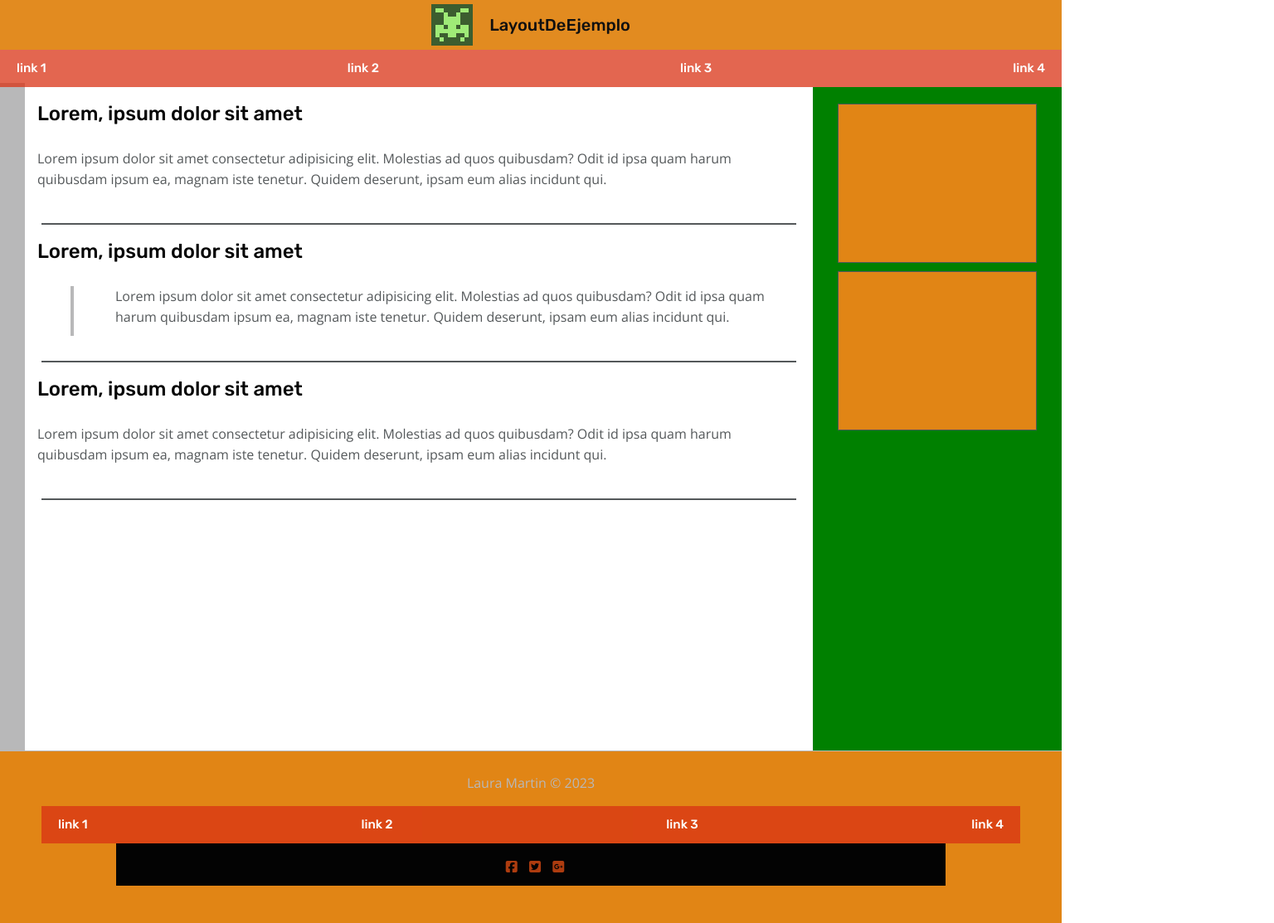
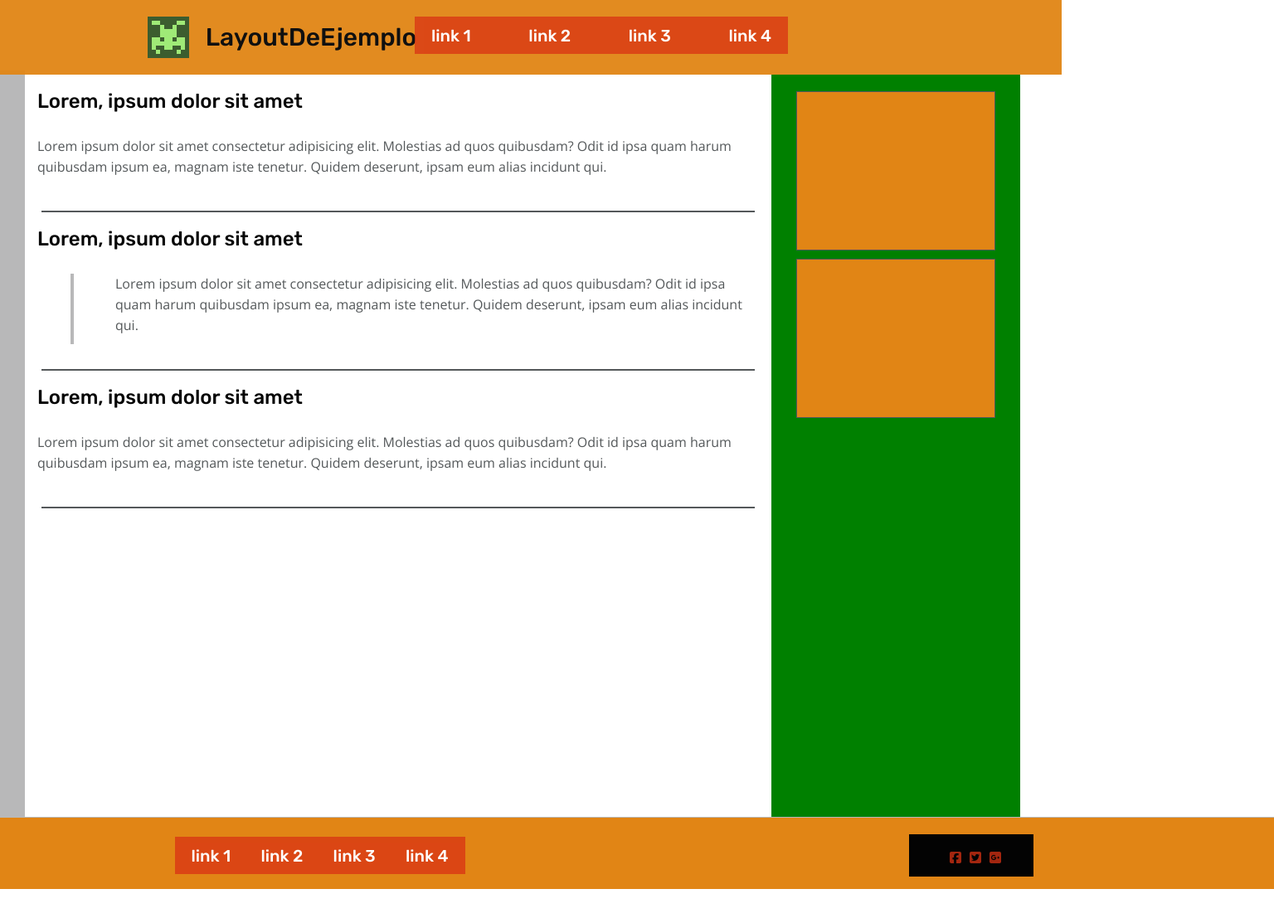
Before and after one commit to lauramargo/create, a website: page version0/index.html in a window 1280 px wide. Shown: the whole page at 83% size, 1536 px wide, since content can reach past the window. After the commit the page ends 1072 px from the top, so only its background shows below. Drawn offline with nearby package versions, Linux system fonts and the light colour scheme.

Commit message:
feat: added tablet and desktop version

```diff
--- a/version0/css/desktop.css
+++ b/version0/css/desktop.css
@@ -1 +1,49 @@
-@media all and (min-width: 1024px) {}
+@media all and (min-width: 1024px) {
+  .header {
+    height: 85px;
+  }
+
+  .header__section--logo {
+    margin-left: -600px;
+  }
+
+  .header__section--title {
+
+    height: 90px;
+    font-size: 30px;
+  }
+
+  .header__section--nav ul {
+
+    margin-left: 500px;
+    width: 450px;
+    font-size: 20px;
+  }
+
+  .main {
+    height: 900px;
+  }
+
+  .main__boxes--container {
+
+    margin-right: 50px;
+
+  }
+
+  .footer__section--nav ul {
+    margin-left: -250px;
+
+    width: 350px;
+
+    font-size: 20px;
+  }
+
+  .footer__section2--rrss {
+
+    margin-right: 150px;
+    width: 150px;
+
+  }
+
+
+}
--- a/version0/css/style.css
+++ b/version0/css/style.css
@@ -19,6 +19,9 @@
 .header {
     width: 100%;
     height: 100px;
+
+
+
 }
 
 .header__section {
@@ -147,7 +150,7 @@ a:hover {
 
 .line {
     background-color: var(--color-darkGrey);
-    padding: 1px 200px;
+    padding: 1px 100px;
     margin: 0 20px 20px 20px;
 
 }
@@ -158,46 +161,12 @@ a:hover {
     border-top: 1px solid #b8b8b9;
     width: 100%;
     padding-top: 20px;
-    padding-bottom: 45px;
+    padding-bottom: 15px;
     font-family: 'Open Sans', sans-serif;
 
 
-}
-
-.footer__section {
-    width: 100%;
-}
-
-
-.footer__section2--rrss li {
-    display: inline-block;
-    color: #ad3c0f;
-    margin-left: 10px;
-    margin-bottom: 15px;
 
 }
-
-.footer__section2--rrss li::before {
-
-    margin: 1px;
-    padding: 0.5em 0.5em 0.5em 0;
-}
-
-
-
-ul {
-    background-color: #030303;
-    padding-top: 20px;
-}
-
-
-
-.footer__section2--rrss a {
-    text-decoration: none;
-    color: var(--color-verde-azul);
-}
-
-
 
 .footer__section--copyright {
     color: #b8b8b9;
@@ -223,9 +192,6 @@ ul {
     opacity: 0.99;
     background-color: var(--color-link);
     height: 45px;
-    justify-items: center;
-    align-items: center;
-
     padding: 20px;
     justify-content: space-between;
     color: white;
@@ -233,8 +199,36 @@ ul {
     font-family: 'Rubik', sans-serif;
 }
 
+
+
+
+.footer__section2--rrss li {
+    display: inline-block;
+    color: #ad3c0f;
+    margin-left: 10px;
+    margin-bottom: 15px;
+
+}
+
+.footer__section2--rrss li::before {
+
+    margin: 1px;
+    padding: 0.5em 0.5em 0.5em 0;
+}
+
+
+
+ul {
+    background-color: #030303;
+    padding-top: 20px;
+}
+
+.footer__section2--rrss a {
+    text-decoration: none;
+    color: var(--color-link);
+}
+
 .footer__section2 {
     margin: 0 140px;
-
     text-align: center;
 }
--- a/version0/css/tablet.css
+++ b/version0/css/tablet.css
@@ -1,27 +1,45 @@
 @media all and (min-width:500px) {
+
+    .header {
+        height: 85px;
+        display: flex;
+        justify-content: space-between;
+    }
 
 
 
+    .header__section--logo {
+        margin-left: -300px;
+    }
+
+    .header__section--title {
+        z-index: 1;
+        position: absolute;
+        height: 90px;
+    }
+
+    .header__section--nav ul {
+        z-index: 2;
+        position: absolute;
+        top: 20px;
+        margin-left: 300px;
+        width: 250px;
+    }
+
     .main {
-
         border-left-color: var(--color-grey);
         border-left-style: solid;
         border-left-width: 30px;
-
-
-
     }
 
     .main__boxes--container {
         background-color: green;
-        height: 100vh;
+        height: 100%;
         min-width: 300px;
         display: flex;
         flex-direction: column;
         align-items: center;
-
-
-
+        margin-right: 20px;
     }
 
     .main__boxes--element {
@@ -30,7 +48,37 @@
         background: var(--color-header);
         border: 1px solid;
         margin-bottom: 10px;
+    }
+
+    .footer {
+        display: flex;
+        justify-content: space-between;
+        align-items: center;
+        width: 120%;
+    }
 
 
+    .footer__section--copyright {
+        display: none;
     }
+
+    .footer__section--nav ul {
+        margin-left: -15px;
+        display: flex;
+        flex-direction: row;
+        width: 300px;
+        align-items: center;
+    }
+
+
+
+    .footer__section2--rrss {
+        display: flex;
+        flex-direction: row;
+        margin-left: -65px;
+        width: 100px;
+        justify-content: center;
+        align-items: center;
+    }
+
 }
```
Also changed, not shown: version0/index.html (+0 -3 lines).
